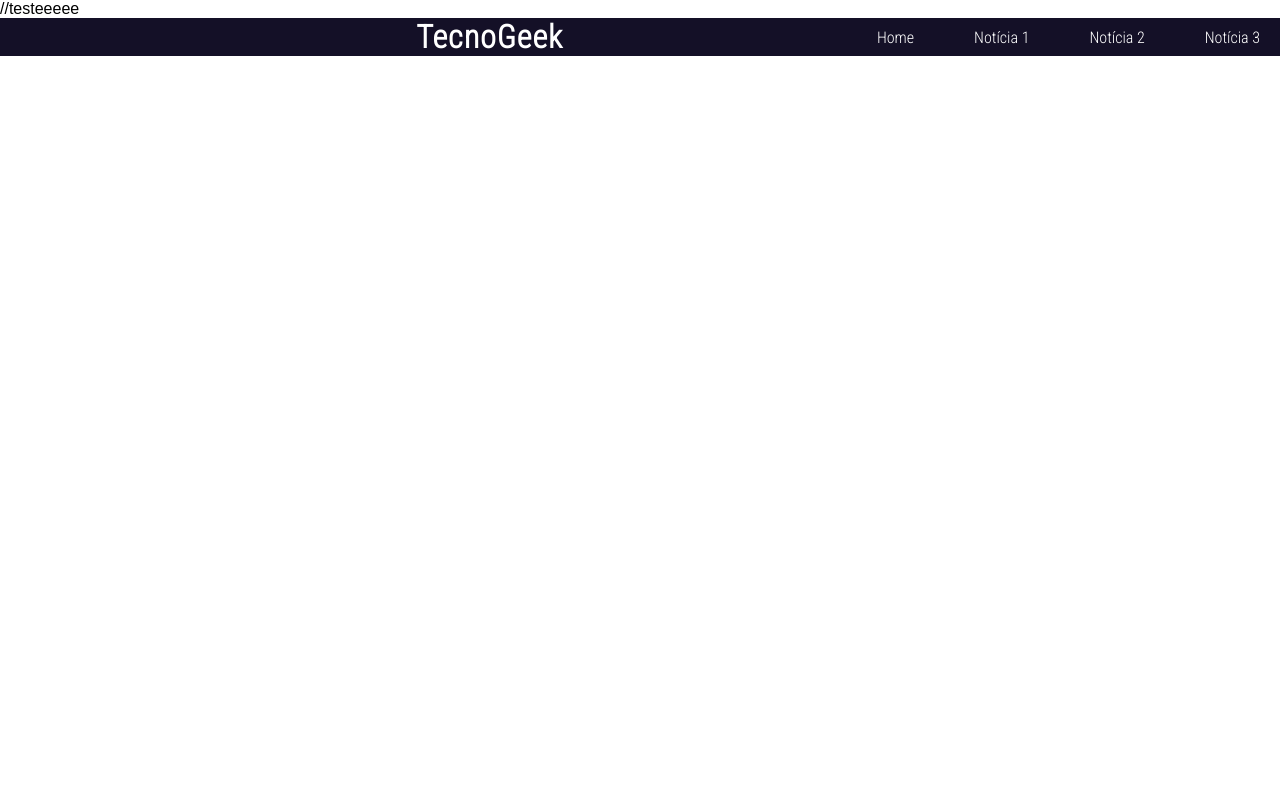
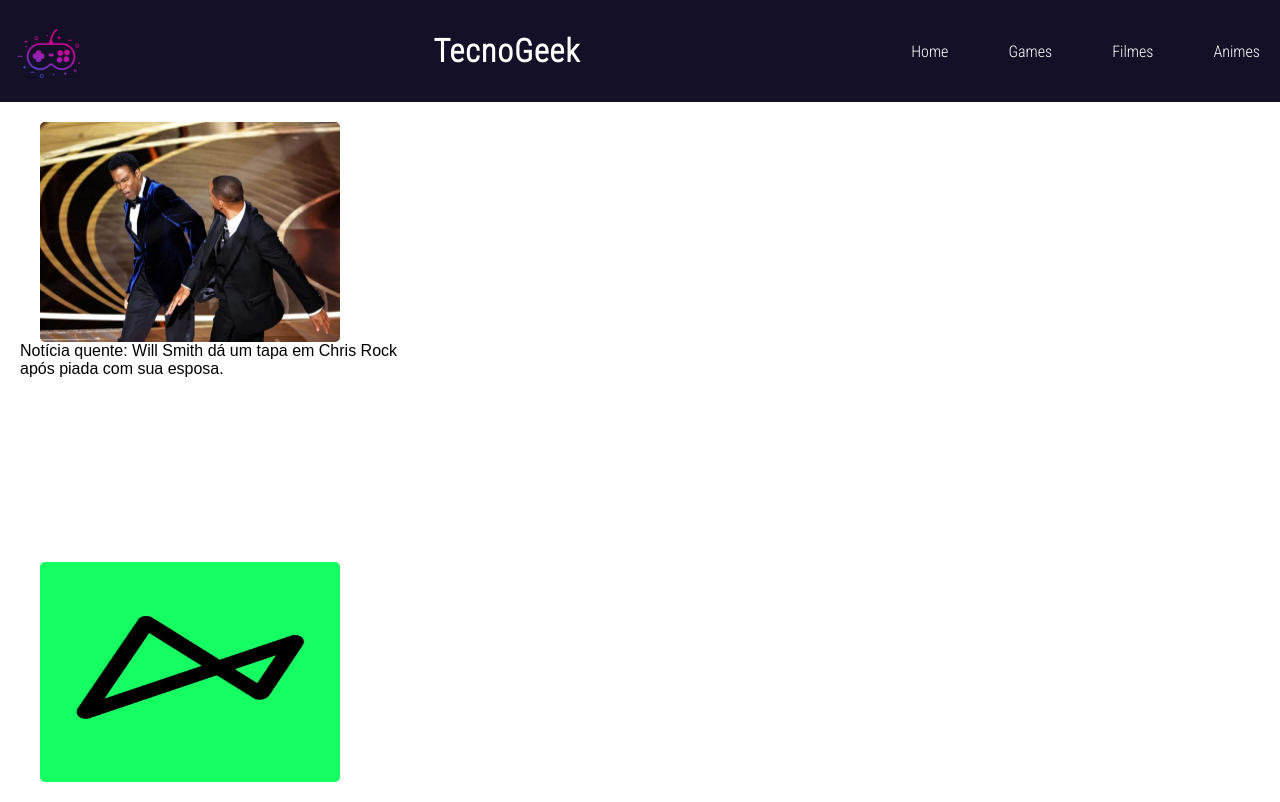
Before and after one commit to helowgnr/Trabalho2TrimestreDevWeb, a plain HTML site: page index.html in a window 1280 px wide. Drawn offline with Linux system fonts and the light colour scheme.

Commit message:
teste
Co-authored-by: Jaotarzan <Jaotarzan@users.noreply.github.com>

```diff
--- /dev/null
+++ b/anime.html
@@ -0,0 +1,39 @@
+<!DOCTYPE html>
+<html lang="PT-BR">
+
+
+<head>
+    <link rel="icon" href="img/controleIcon.jpg" />
+    <link rel="stylesheet" href="style.css">
+    <meta charset="UTF-8">
+    <meta http-equiv="X-UA-Compatible" content="IE=edge">
+    <meta name="viewport" content="width=device-width, initial-scale=1.0">
+    <title>TecnoGeek</title>
+</head>
+
+<body>
+    <header>
+            <img src="controleCerto.jpg" alt="">
+        <h1>TecnoGeek</h1>
+
+        <nav>
+            <ul id="menu">
+                <li><a href="index.html">Home</a></li>
+
+                <li><a href="./jogos.html">Pagg1</a></li>
+
+                <li><a href="./filmes.html">Notícia 2</a></li>
+
+                <li><a href="./anime.html">Notícia 3</a></li>
+            </ul>
+        </nav>
+    </header>
+
+    <main>
+        <div id="aside-esquerda"></div>
+        <div id="centro"></div>
+        <div id="aside-direita"></div>
+    </main>
+</body>
+
+</html>
--- a/index.html
+++ b/index.html
@@ -1,6 +1,6 @@
 <!DOCTYPE html>
 <html lang="PT-BR">
-    //testeeeee
+
 
 <head>
     <link rel="icon" href="img/controleIcon.jpg" />
@@ -12,27 +12,31 @@
 </head>
 
 <body>
-    <header id="header">
-            <img src="controleCerto.jpg" alt="">
+    <header>
+        <img src="./img/controleCerto.jpg" alt="Logo">
         <h1>TecnoGeek</h1>
 
-        <nav id="nav">
+        <nav>
             <ul id="menu">
                 <li><a href="index.html">Home</a></li>
 
-                <li><a href="noticia1.html">Notícia 1</a></li>
+                <li><a href="./jogos.html">Games</a></li>
 
-                <li><a href="noticia2.html">Notícia 2</a></li>
+                <li><a href="./filmes.html">Filmes</a></li>
 
-                <li><a href="noticia3.html">Notícia 3</a></li>
+                <li><a href="./anime.html">Animes</a></li>
             </ul>
         </nav>
     </header>
 
     <main>
-        <div id="aside-esquerda"></div>
+        <div id="esquerda"><img src="./img/tapa-will-smith.jpg" alt="Chris Rock levando um tapa do tapa do Will Smith"
+                width="300px" height="220px">
+            <p>Notícia quente: Will Smith dá um tapa em Chris Rock após piada com sua esposa. </p>
+            <img src="./img/bancoNext.jpeg" alt="Add Banco Next" width="300px" height="220px">
+        </div>
         <div id="centro"></div>
-        <div id="aside-direita"></div>
+        <div id="direita"></div>
     </main>
 </body>
 
--- a/style.css
+++ b/style.css
@@ -18,8 +18,11 @@ body {
     margin: 0;
     padding: 0;
 }
+img {
+    border-radius: 5px;
+}
 
-#header {
+header {
     background-color: #141027;
     color: #ffffff;
     display: flex;
@@ -28,15 +31,15 @@ body {
     font-family: var(--font-header);
 }
 
-#header > h1 {
+header > h1 {
     letter-spacing: 1px;
 }
 
-#header > img {
+header > img {
     width: 8%;
 }
 
-#nav {
+nav {
     display: flex;
 }
 
@@ -58,5 +61,16 @@ body {
 
 main {
     display: grid;
+    grid-template-columns: 1fr 1fr 1fr;
     margin: 20px;
 }
+#esquerda {
+    display: grid;
+    grid-template-rows: 1fr 1fr 1fr;
+
+
+
+}
+#esquerda>img{
+    margin-left: 20px
+}
```
Also changed, not shown: filmes.html (added, +39 -0 lines), jogos.html (added, +39 -0 lines), maarcos minhon.png (added).
